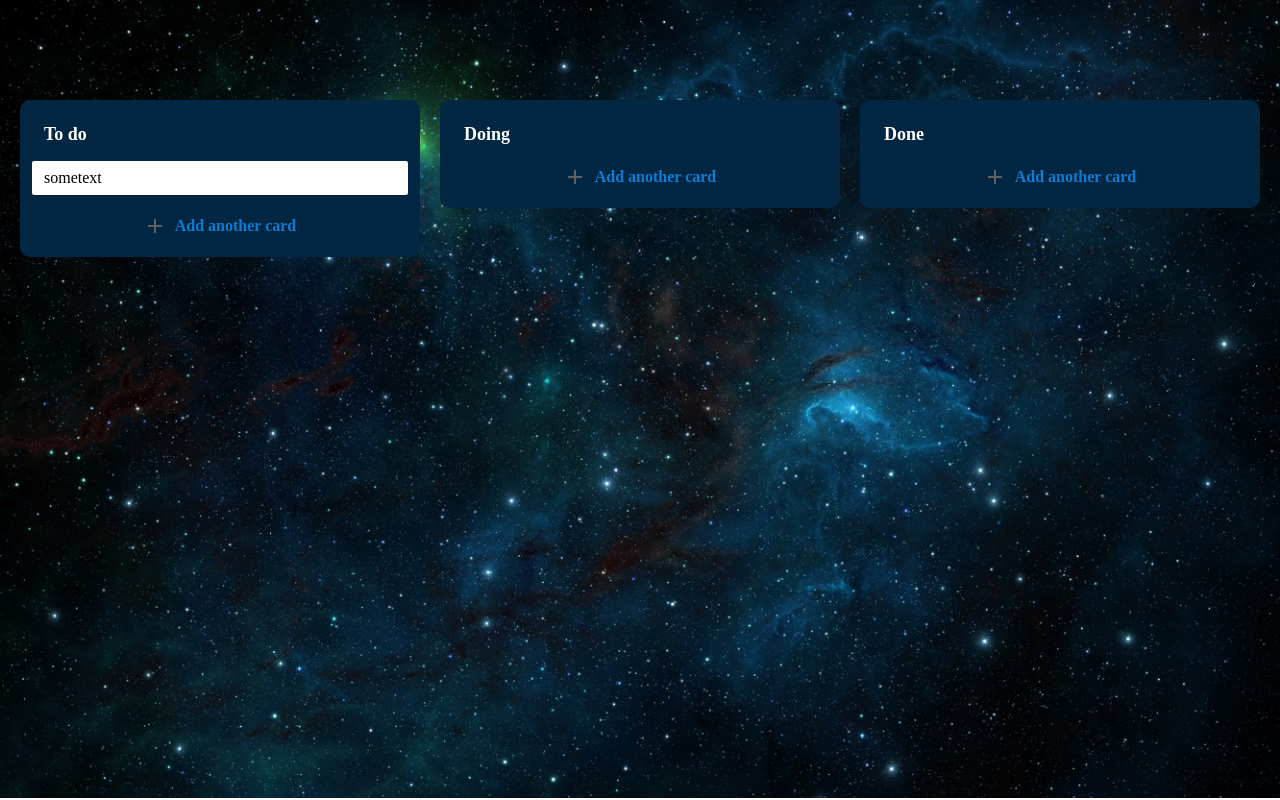
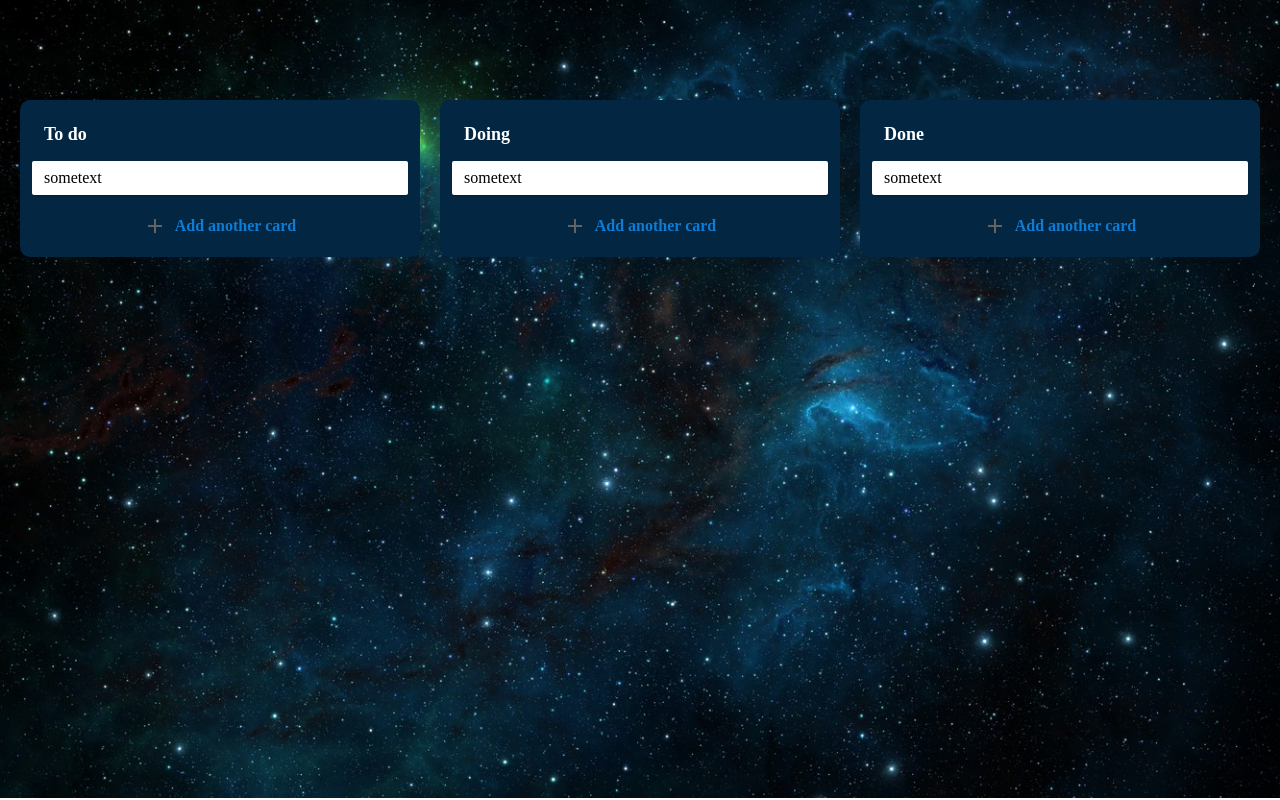
Before and after one commit to vladhillary/Trello-board, a React (Create React App) app: page / in a window 1280 px wide. Built offline with nearby package versions, Linux system fonts and the light colour scheme.

Commit message:
added add card func

```diff
--- a/src/App.js
+++ b/src/App.js
@@ -19,10 +19,22 @@ function App() {
 
       </Panel>
       <Panel title='Doing'>
-
+        {tasks.doing.map((card, index) => {
+          return <Card
+            title={card.title}
+            text={card.text}
+            key={card + index}
+          />
+        })}
       </Panel>
       <Panel title='Done'>
-
+        {tasks.done.map((card, index) => {
+          return <Card
+            title={card.title}
+            text={card.text}
+            key={card + index}
+          />
+        })}
       </Panel>
     </div>
   );
--- a/src/Components/AddCard/AddCard.js
+++ b/src/Components/AddCard/AddCard.js
@@ -3,10 +3,12 @@ import plus from '../img/plus.png'
 import close from '../img/close.png'
 import { useRef } from 'react'
 import { useDispatch } from 'react-redux'
-import { setCreateTaskTodo } from '../../redux/actions/createTask'
+import { setCreateTaskTodo } from '../../redux/actions/createTaskTodo'
+import { setCreateTaskDoing } from '../../redux/actions/createTaskDoing'
+import { setCreateTaskDone } from '../../redux/actions/createTaskDone'
 
 
-function AddCard() {
+function AddCard({ name }) {
 
     const titleRef = useRef(null)
     const [titleValue, setTitleValue] = useState('')
@@ -47,7 +49,9 @@ function AddCard() {
 
     }
 
-    const addNewTask = () => {
+    const addNewTask = (name) => {
+
+        console.log(name)
 
         if (!titleValue) {
             setEmptyTitle(true)
@@ -60,10 +64,17 @@ function AddCard() {
 
         const newTask = {
             title: titleValue,
-            text: textareaValue
+            text: textareaValue,
+            name: name
         }
 
-        dispatch(setCreateTaskTodo(newTask))
+        if (name === 'To do') dispatch(setCreateTaskTodo(newTask))
+
+        if (name === 'Doing') dispatch(setCreateTaskDoing(newTask))
+
+        if (name === 'Done') dispatch(setCreateTaskDone(newTask))
+
+
         setTextareaValue('')
         setTitleValue('')
         setShowInterface(false)
@@ -89,7 +100,7 @@ function AddCard() {
                     />
                     <div className="add_card_interface_wrapper">
                         <button
-                            onClick={addNewTask}
+                            onClick={() => addNewTask(name)}
                             className="add_card_btn">Add Card</button>
                         <div
                             onClick={closeAddInterface}
--- a/src/Components/Panel/Panel.jsx
+++ b/src/Components/Panel/Panel.jsx
@@ -9,7 +9,7 @@ function Panel({ title, children }) {
                 {title}
             </div>
             {children}
-            <AddCard />
+            <AddCard name={title}/>
         </div>
     )
 }
--- /dev/null
+++ b/src/redux/actions/createTaskDoing.js
@@ -0,0 +1,6 @@
+export const setCreateTaskDoing = (task) => ({
+
+    type: 'SET_CREATE_TASK_DOING',
+    payload: task,
+
+})
--- /dev/null
+++ b/src/redux/actions/createTaskDone.js
@@ -0,0 +1,6 @@
+export const setCreateTaskDone = (task) => ({
+
+    type: 'SET_CREATE_TASK_DONE',
+    payload: task,
+
+})
--- a/src/redux/reducers/tasks.js
+++ b/src/redux/reducers/tasks.js
@@ -17,11 +17,27 @@ const initialState = {
 const tasks = (state = initialState, action) => {
 
     switch (action.type) {
+
         case 'SET_CREATE_TASK_TODO':
 
             return {
                 ...state,
                 todo: [...state.todo, action.payload]
+
+            }
+        case 'SET_CREATE_TASK_DOING':
+
+            return {
+                ...state,
+                doing: [...state.doing, action.payload]
+
+            }
+
+        case 'SET_CREATE_TASK_DONE':
+
+            return {
+                ...state,
+                done: [...state.done, action.payload]
 
             }
 
```
Also changed, not shown: src/redux/actions/createTaskTodo.js (renamed from src/redux/actions/createTask.js).
